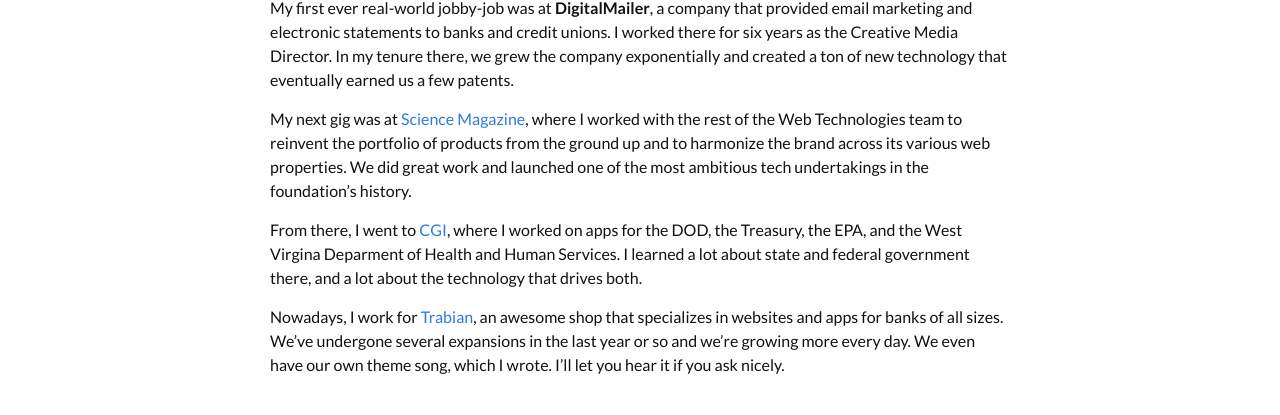
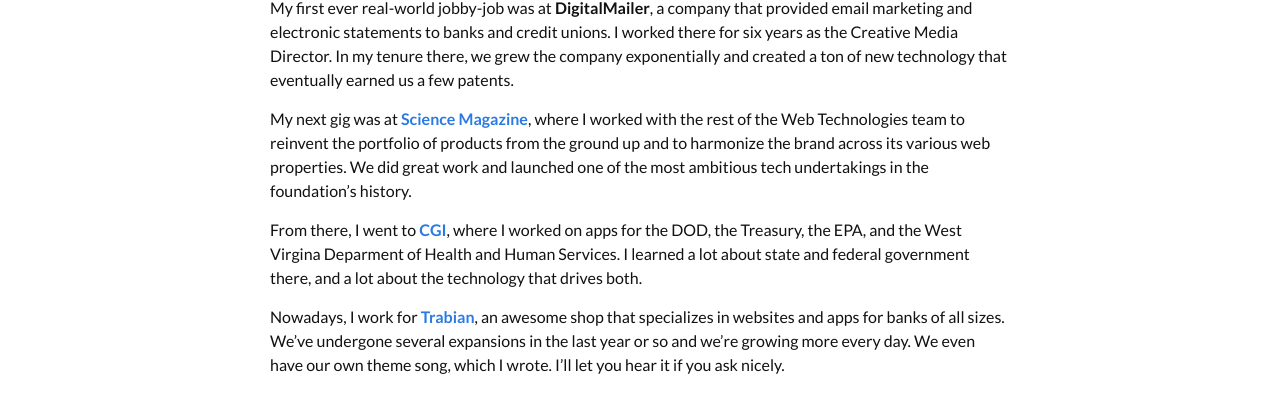
Before and after one commit to jimmymarks/jimmymarks.github.io, a Jekyll site: the page built from index.md, in a window 1280 px wide. Shown: the part 481-896 px from the top of the page. Built offline with Jekyll 4.4.1, drawn with Linux system fonts in a browser that asks for light colours.

Commit message:
Update index.md
further writing updates

```diff
--- a/index.md
+++ b/index.md
@@ -8,8 +8,8 @@ I've been doing web design and development since around 2006. Since then, I've w
 
 My first ever real-world jobby-job was at **DigitalMailer**, a company that provided email marketing and electronic statements to banks and credit unions. I worked there for six years as the Creative Media Director. In my tenure there, we grew the company exponentially and created a ton of new technology that eventually earned us a few patents.
 
-My next gig was at [Science Magazine](science.org), where I worked with the rest of the Web Technologies team to reinvent the portfolio of products from the ground up and to harmonize the brand across its various web properties. We did great work and launched one of the most ambitious tech undertakings in the foundation's history.
+My next gig was at **[Science Magazine](science.org)**, where I worked with the rest of the Web Technologies team to reinvent the portfolio of products from the ground up and to harmonize the brand across its various web properties. We did great work and launched one of the most ambitious tech undertakings in the foundation's history.
 
-From there, I went to [CGI](https://www.cgi.com/en), where I worked on apps for the DOD, the Treasury, the EPA, and the West Virgina Deparment of Health and Human Services. I learned a lot about state and federal government there, and a lot about the technology that drives both.
+From there, I went to **[CGI](https://www.cgi.com/en)**, where I worked on apps for the DOD, the Treasury, the EPA, and the West Virgina Deparment of Health and Human Services. I learned a lot about state and federal government there, and a lot about the technology that drives both.
 
-Nowadays, I work for [Trabian](https://www.trabian.com), an awesome shop that specializes in websites and apps for banks of all sizes. We've undergone several expansions in the last year or so and we're growing more every day. We even have our own theme song, which I wrote. I'll let you hear it if you ask nicely.
+Nowadays, I work for **[Trabian](https://www.trabian.com)**, an awesome shop that specializes in websites and apps for banks of all sizes. We've undergone several expansions in the last year or so and we're growing more every day. We even have our own theme song, which I wrote. I'll let you hear it if you ask nicely.
```
